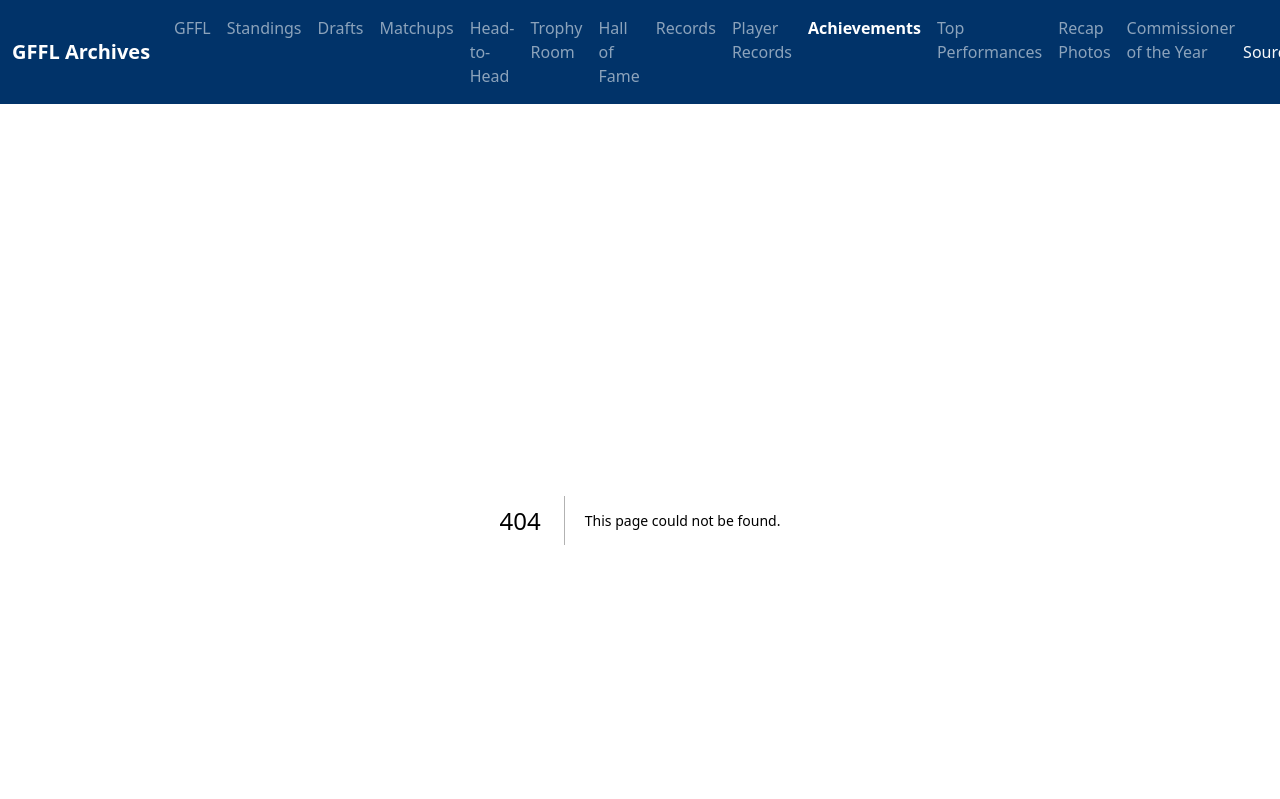
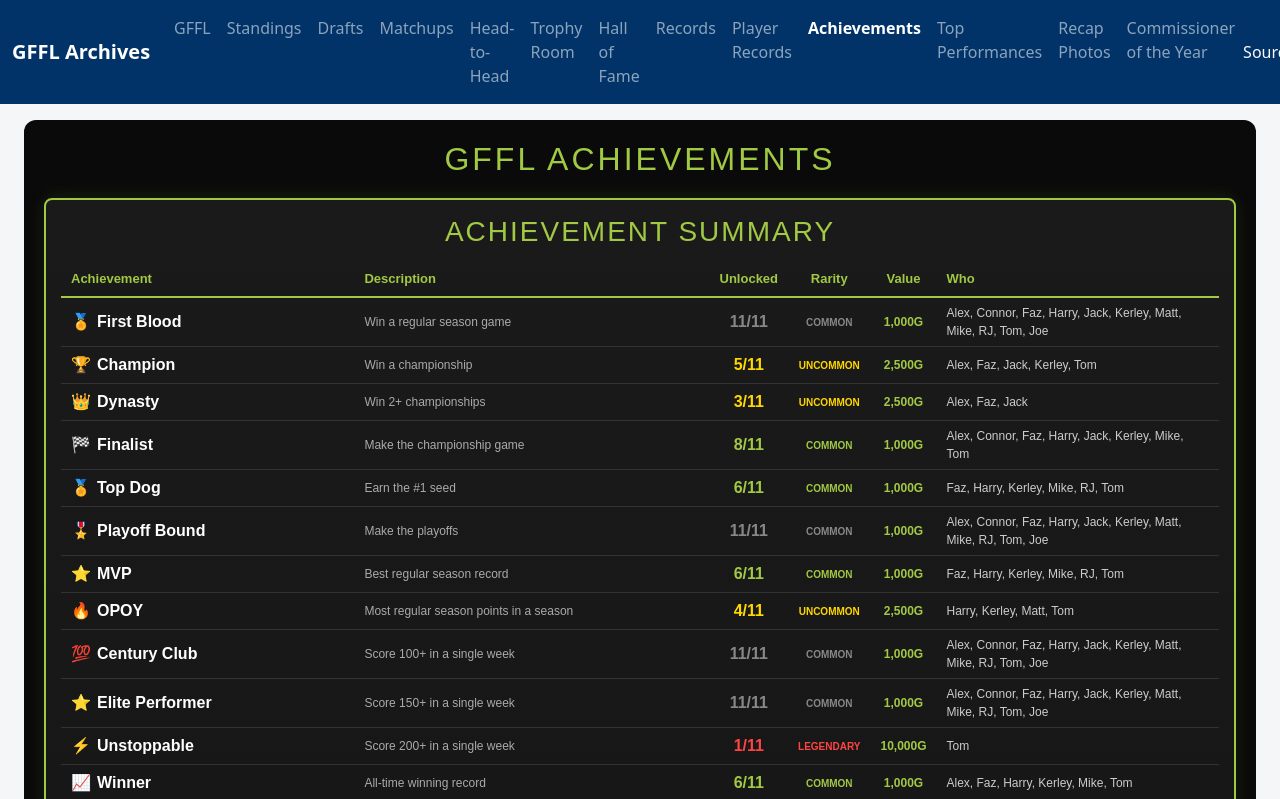
Before and after one commit to barter7/GFFL, a Next.js app: page /achievements in a window 1280 px wide. Before the commit this address had no page. Shown: the top 799 px of the page. Built offline with nearby package versions, Linux system fonts and the light colour scheme; a web font is replaced by a local one.

Commit message:
Port Achievements tab: 84 achievements, gamerscore cards, summary table
https://claude.ai/code/session_01NGTRFqCi24UHLNNAWTFoKu

```diff
--- /dev/null
+++ b/src/app/achievements/page.tsx
@@ -0,0 +1,44 @@
+// "Achievements" tab — Xbox/RPG-style achievements gallery.
+// Ported from app.R lines 2642-4161 (output$achievements_gallery) and the
+// nav_panel wrapper at app.R lines 292-299.
+
+import type { Metadata } from "next";
+import { computeAchievementsModel } from "./compute";
+import { OwnerSection, SummarySection } from "./gallery";
+
+export const metadata: Metadata = {
+  title: "Achievements",
+};
+
+export default function AchievementsPage() {
+  const model = computeAchievementsModel();
+
+  return (
+    <div
+      style={{
+        background: "#0a0a0a",
+        padding: 20,
+        borderRadius: 12,
+        minHeight: "80vh",
+      }}
+    >
+      <h2
+        style={{
+          color: "#a1c943",
+          fontFamily: "Arial,sans-serif",
+          textAlign: "center",
+          letterSpacing: 3,
+          marginBottom: 20,
+        }}
+      >
+        GFFL ACHIEVEMENTS
+      </h2>
+      {/* Summary section */}
+      <SummarySection model={model} />
+      {/* Owner cards */}
+      {model.allOwners.map((o) => (
+        <OwnerSection key={o} owner={o} model={model} />
+      ))}
+    </div>
+  );
+}
```
